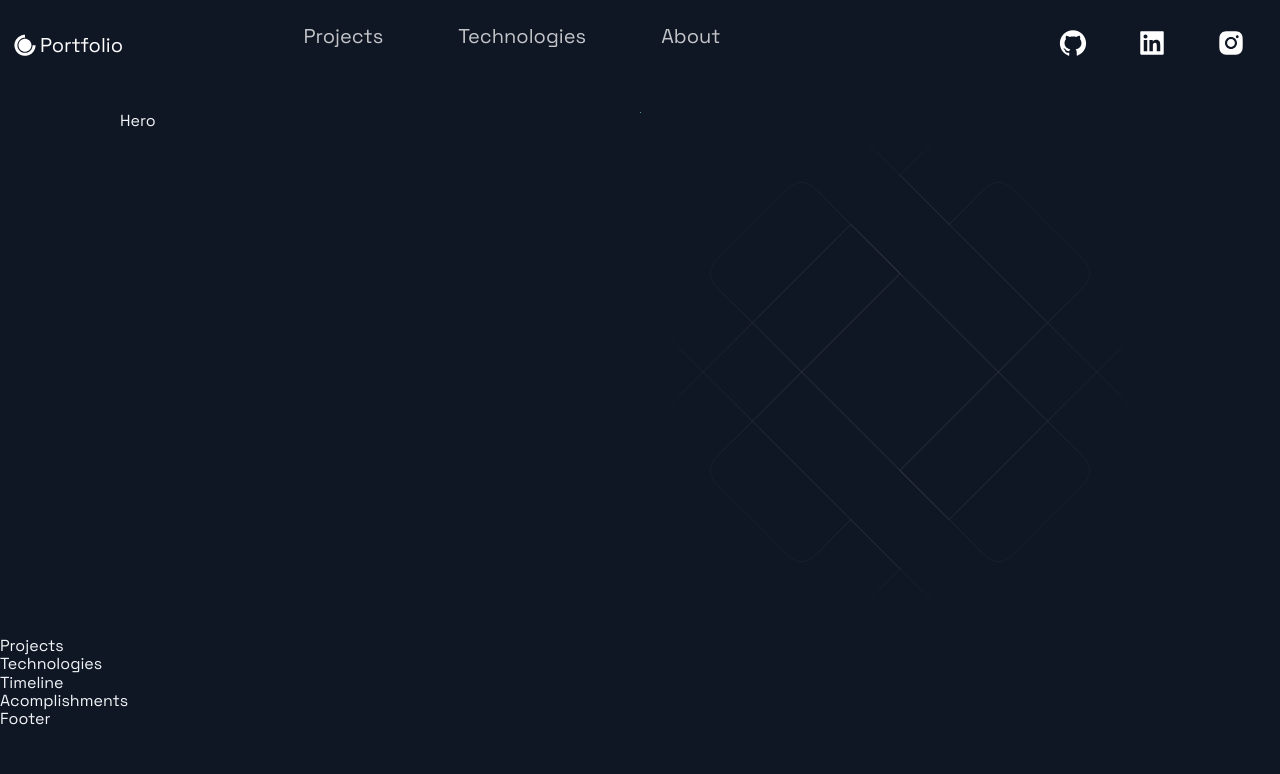
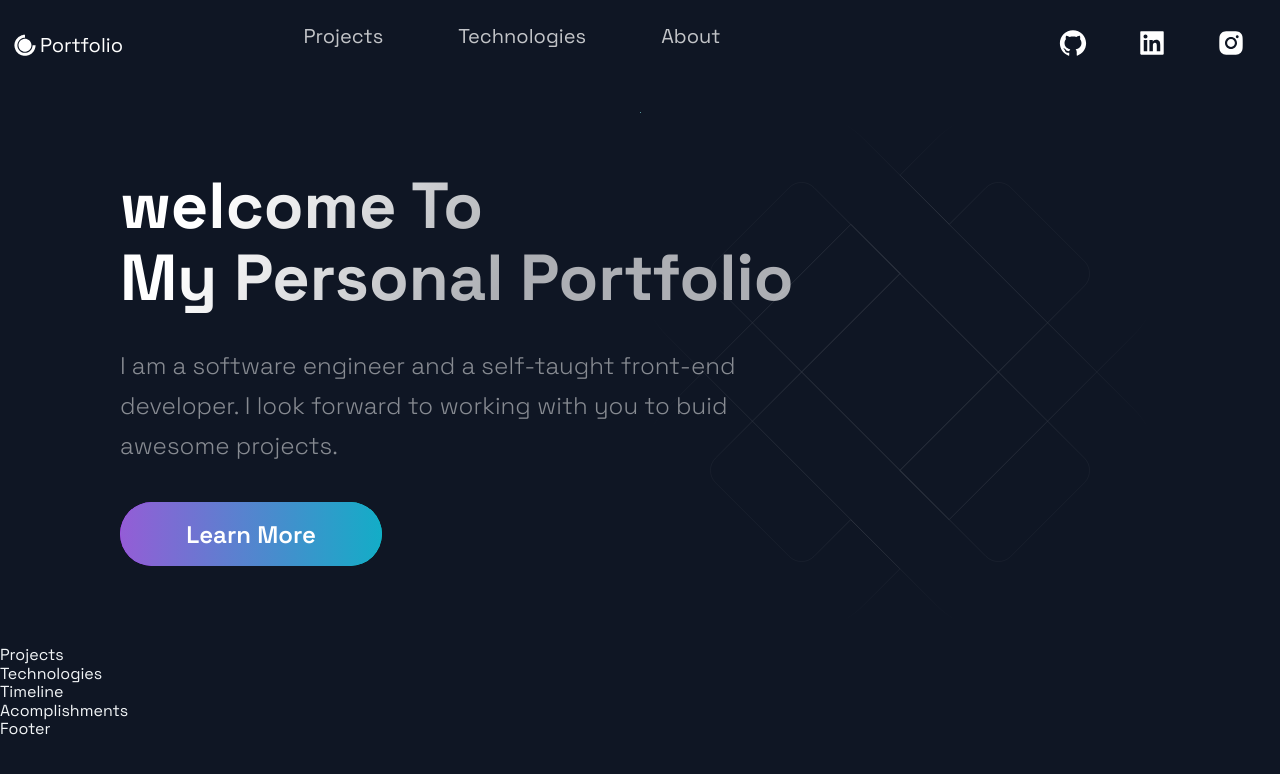
Before and after one commit to jacksonikpe/dummy-potfolio-website, a Next.js app: page / in a window 1280 px wide. Shown: the top 774 px of the page. Built offline with nearby package versions, Linux system fonts and the light colour scheme.

Commit message:
add hero section

```diff
--- a/src/components/Hero/Hero.js
+++ b/src/components/Hero/Hero.js
@@ -1,13 +1,29 @@
-import React from 'react';
+import React from "react";
 
-import { Section, SectionText, SectionTitle } from '../../styles/GlobalComponents';
-import Button from '../../styles/GlobalComponents/Button';
-import { LeftSection } from './HeroStyles';
+import {
+  Section,
+  SectionText,
+  SectionTitle,
+} from "../../styles/GlobalComponents";
+import Button from "../../styles/GlobalComponents/Button";
+import { LeftSection } from "./HeroStyles";
 
 const Hero = (props) => (
-  <div>
-    Hero
-  </div>
+  <Section row nopadding>
+    <LeftSection>
+      <SectionTitle main center>
+        welcome To <br />
+        My Personal Portfolio
+      </SectionTitle>
+      <SectionText>
+        I am a software engineer and a self-taught front-end developer. I look
+        forward to working with you to buid awesome projects.
+      </SectionText>
+      <Button onClick={() => (window.location = "https://google.com")}>
+        Learn More
+      </Button>
+    </LeftSection>
+  </Section>
 );
 
 export default Hero;
```
